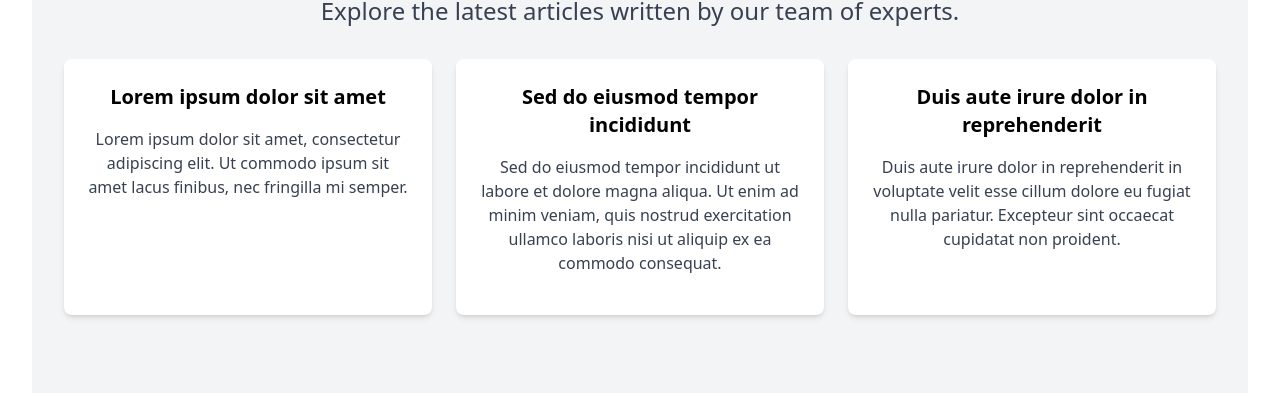
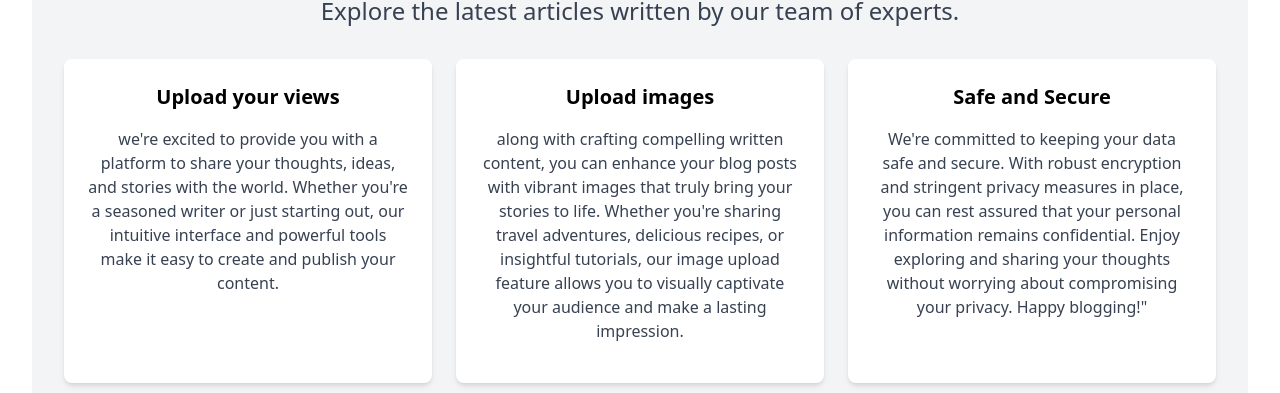
Before and after one commit to sourya001/TheBlog, a React (Vite) app: page / in a window 1280 px wide. Shown: the part 337-730 px from the top of the page. Built offline with nearby package versions, Linux system fonts and the light colour scheme; no server answers.

Commit message:
updated contents

```diff
--- a/src/components/HomePage.jsx
+++ b/src/components/HomePage.jsx
@@ -10,18 +10,18 @@ function HomePage() {
         <div className="grid grid-cols-1 sm:grid-cols-2 lg:grid-cols-3 gap-6">
           {/* Sample blog post cards */}
           <div className="bg-white rounded-lg shadow-md p-6">
-            <h2 className="text-xl font-semibold mb-4">Lorem ipsum dolor sit amet</h2>
-            <p className="text-gray-700 mb-4">Lorem ipsum dolor sit amet, consectetur adipiscing elit. Ut commodo ipsum sit amet lacus finibus, nec fringilla mi semper.</p>
+            <h2 className="text-xl font-semibold mb-4">Upload your views</h2>
+            <p className="text-gray-700 mb-4">we're excited to provide you with a platform to share your thoughts, ideas, and stories with the world. Whether you're a seasoned writer or just starting out, our intuitive interface and powerful tools make it easy to create and publish your content.</p>
 
           </div>
           <div className="bg-white rounded-lg shadow-md p-6">
-            <h2 className="text-xl font-semibold mb-4">Sed do eiusmod tempor incididunt</h2>
-            <p className="text-gray-700 mb-4">Sed do eiusmod tempor incididunt ut labore et dolore magna aliqua. Ut enim ad minim veniam, quis nostrud exercitation ullamco laboris nisi ut aliquip ex ea commodo consequat.</p>
+            <h2 className="text-xl font-semibold mb-4">Upload images</h2>
+            <p className="text-gray-700 mb-4">along with crafting compelling written content, you can enhance your blog posts with vibrant images that truly bring your stories to life. Whether you're sharing travel adventures, delicious recipes, or insightful tutorials, our image upload feature allows you to visually captivate your audience and make a lasting impression.</p>
 
           </div>
           <div className="bg-white rounded-lg shadow-md p-6">
-            <h2 className="text-xl font-semibold mb-4">Duis aute irure dolor in reprehenderit</h2>
-            <p className="text-gray-700 mb-4">Duis aute irure dolor in reprehenderit in voluptate velit esse cillum dolore eu fugiat nulla pariatur. Excepteur sint occaecat cupidatat non proident.</p>
+            <h2 className="text-xl font-semibold mb-4">Safe and Secure</h2>
+            <p className="text-gray-700 mb-4">We're committed to keeping your data safe and secure. With robust encryption and stringent privacy measures in place, you can rest assured that your personal information remains confidential. Enjoy exploring and sharing your thoughts without worrying about compromising your privacy. Happy blogging!"</p>
 
           </div>
         </div>
```
